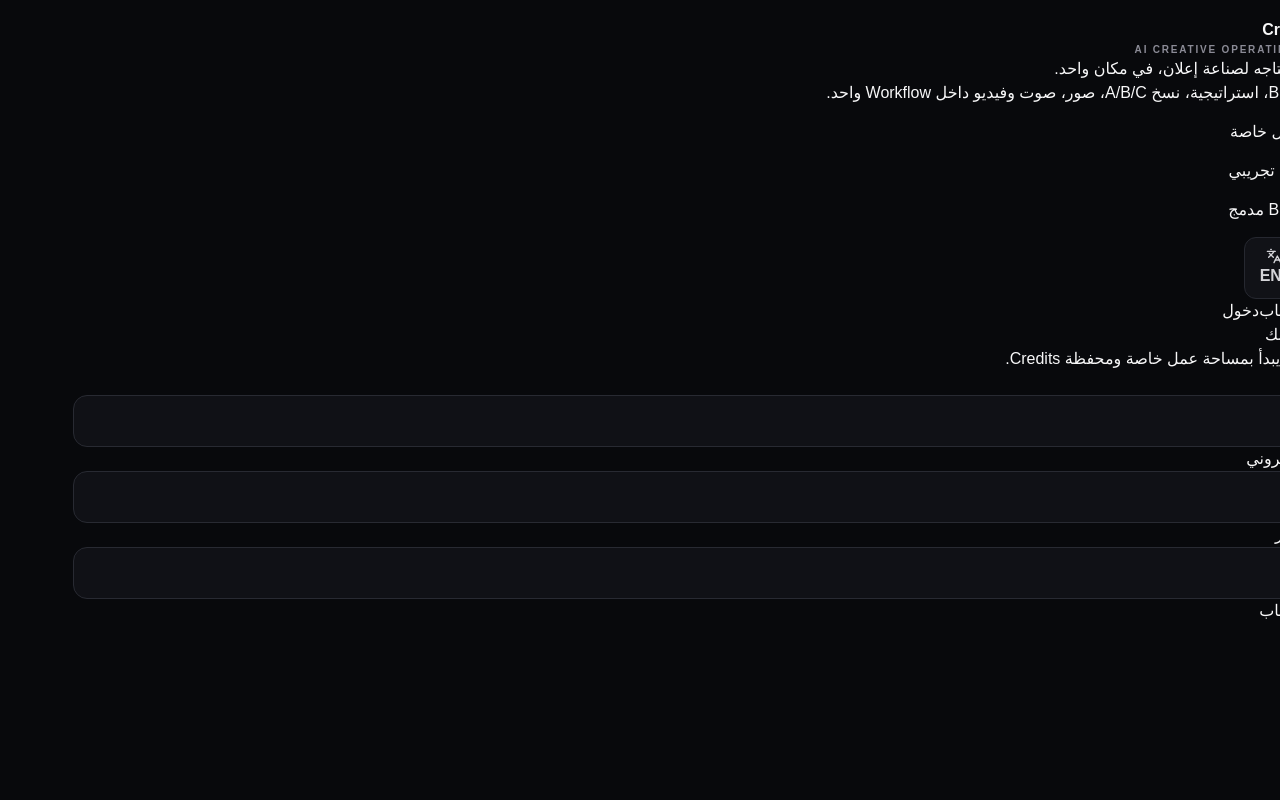
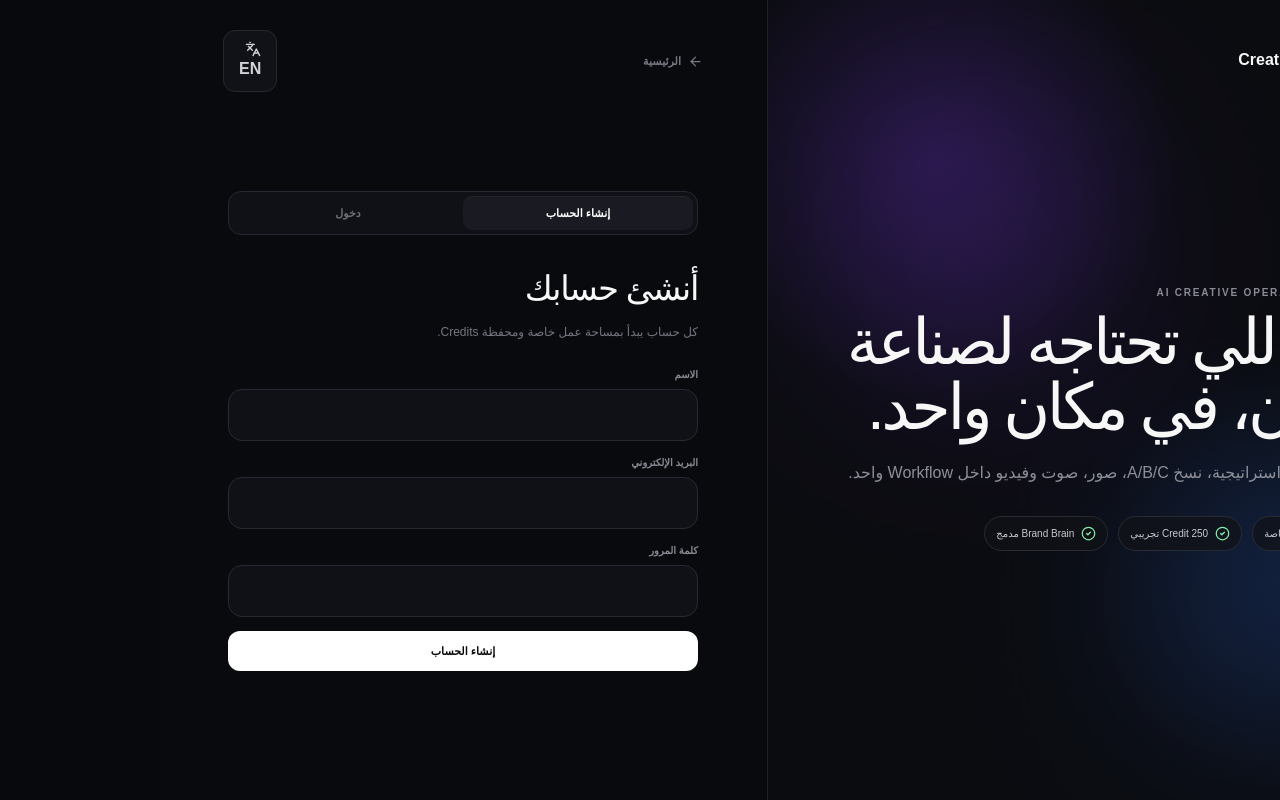
Before and after one commit to belalaamer/ai-creative-os, a Next.js app in the folder apps/web/: page /auth in a window 1280 px wide. Built offline with nearby package versions, Linux system fonts and the light colour scheme; no server answers.

Commit message:
style: polish auth onboarding and project detail

```diff
--- a/apps/web/app/globals.css
+++ b/apps/web/app/globals.css
@@ -381,3 +381,94 @@ html[dir='rtl'] .field { text-align:right; }
   .production-actions{width:100%;display:grid;grid-template-columns:1fr}
   .scene-actions{grid-template-columns:1fr}
 }
+
+
+/* Auth, onboarding and project detail */
+.auth-shell { min-height:100vh; display:grid; grid-template-columns:1.05fr .95fr; background:#090a0d; }
+.auth-story { position:relative; overflow:hidden; padding:42px clamp(28px,5vw,72px); border-inline-end:1px solid #1f2128; display:flex; flex-direction:column; justify-content:space-between; background:
+  radial-gradient(circle at 25% 20%,rgba(124,58,237,.22),transparent 30%),
+  radial-gradient(circle at 80% 72%,rgba(59,130,246,.12),transparent 28%),
+  #0b0c10; }
+.auth-brand { position:relative; z-index:2; display:inline-flex; align-items:center; gap:10px; font-weight:900; width:max-content; }
+.auth-brand > span { width:36px; height:36px; border-radius:12px; display:grid; place-items:center; background:linear-gradient(135deg,#8b5cf6,#5b7cff); }
+.auth-story-copy { position:relative; z-index:2; max-width:620px; margin:auto 0; }
+.auth-story-copy h1 { margin:10px 0 0; font-size:clamp(44px,5vw,74px); line-height:1.02; letter-spacing:-.055em; }
+.auth-story-copy p { margin:18px 0 0; color:#8d8f98; max-width:560px; font-size:16px; line-height:1.9; }
+.auth-benefits { margin-top:28px; display:flex; flex-wrap:wrap; gap:10px; }
+.auth-benefits div { display:flex; align-items:center; gap:7px; padding:9px 11px; border-radius:999px; border:1px solid #292b33; background:rgba(17,18,23,.75); color:#c9cad0; font-size:10px; }
+.auth-benefits svg { color:#86efac; }
+.auth-orb { position:absolute; border-radius:999px; filter:blur(110px); opacity:.22; pointer-events:none; }
+.auth-orb.one { width:260px; height:260px; background:#7c3aed; inset:15% auto auto 12%; }
+.auth-orb.two { width:240px; height:240px; background:#2563eb; inset:auto 8% 10% auto; }
+
+.auth-panel { padding:30px clamp(24px,5vw,70px); display:flex; flex-direction:column; }
+.auth-panel-top { display:flex; align-items:center; justify-content:space-between; }
+.auth-back { display:flex; align-items:center; gap:7px; color:#777984; font-size:11px; font-weight:700; }
+.auth-card { width:min(100%,470px); margin:auto; }
+.auth-tabs { display:grid; grid-template-columns:1fr 1fr; padding:4px; border:1px solid #252731; background:#101116; border-radius:13px; }
+.auth-tabs button { border:0; background:transparent; color:#6e7079; border-radius:9px; padding:9px 12px; font-size:11px; font-weight:900; }
+.auth-tabs button.is-active { background:#1a1b22; color:white; box-shadow:0 1px 0 rgba(255,255,255,.04) inset; }
+.auth-heading { margin-top:28px; }
+.auth-heading h2 { margin:0; font-size:34px; letter-spacing:-.04em; }
+.auth-heading p { margin:8px 0 0; color:#747680; font-size:12px; line-height:1.7; }
+.auth-form { margin-top:24px; display:grid; gap:14px; }
+.auth-form label,.onboarding-card label { display:grid; gap:7px; }
+.auth-form label > span,.onboarding-card label > span { color:#888a93; font-size:10px; font-weight:800; }
+.auth-submit { width:100%; border:0; border-radius:12px; background:white; color:#09090b; padding:12px 15px; font-weight:900; font-size:11px; }
+.auth-message { margin-top:13px; border:1px solid #292b33; border-radius:11px; background:#111217; color:#c7c8ce; padding:11px; font-size:10px; line-height:1.6; }
+
+.onboarding-shell { min-height:100vh; background:
+  radial-gradient(circle at 12% 12%,rgba(124,58,237,.13),transparent 28%),
+  #090a0d; }
+.onboarding-top { width:min(1120px,calc(100% - 40px)); margin:auto; height:82px; display:flex; align-items:center; justify-content:space-between; }
+.onboarding-layout { width:min(1120px,calc(100% - 40px)); margin:55px auto 80px; display:grid; grid-template-columns:.9fr 1.1fr; gap:70px; align-items:center; }
+.onboarding-copy h1 { margin:10px 0 0; font-size:clamp(40px,5vw,64px); letter-spacing:-.05em; line-height:1.05; }
+.onboarding-copy p { margin:16px 0 0; color:#858791; line-height:1.8; max-width:520px; }
+.onboarding-benefits { margin-top:28px; display:grid; gap:10px; }
+.onboarding-benefits > div { display:flex; align-items:flex-start; gap:10px; color:#b7b8bf; font-size:11px; line-height:1.6; }
+.onboarding-benefits svg { color:#a78bfa; flex:0 0 auto; margin-top:1px; }
+.onboarding-card { border:1px solid #292b34; border-radius:22px; background:#0f1014; padding:24px; display:grid; gap:15px; box-shadow:0 30px 90px rgba(0,0,0,.22); }
+.onboarding-step { display:flex; justify-content:space-between; align-items:center; padding-bottom:14px; border-bottom:1px solid #22242b; }
+.onboarding-step span { width:28px; height:28px; border-radius:8px; display:grid; place-items:center; background:#1c1726; color:#b9a6ff; font-size:9px; font-weight:900; }
+.onboarding-step b { color:#747680; font-size:10px; }
+
+.project-detail-head { display:flex; justify-content:space-between; gap:22px; align-items:end; }
+.project-detail-head h1 { margin:7px 0 0; font-size:clamp(34px,4vw,52px); letter-spacing:-.045em; }
+.project-detail-head p { margin:10px 0 0; color:#777984; max-width:760px; line-height:1.75; }
+.project-stat { min-width:150px; border:1px solid #292b33; border-radius:15px; background:#101116; padding:13px; display:grid; grid-template-columns:auto 1fr; align-items:center; gap:8px 10px; }
+.project-stat svg { color:#fcd34d; grid-row:1/3; }
+.project-stat span { color:#747680; font-size:9px; text-transform:uppercase; letter-spacing:.08em; }
+.project-stat strong { font-size:21px; }
+.project-section { margin-top:34px; }
+.project-detail-grid { display:grid; grid-template-columns:minmax(0,1.15fr) minmax(300px,.85fr); gap:18px; align-items:start; }
+.project-assets-grid { display:grid; grid-template-columns:repeat(2,1fr); gap:10px; }
+.project-asset-card { border:1px solid #24262e; border-radius:16px; overflow:hidden; background:#0f1014; }
+.project-asset-head { display:flex; align-items:center; gap:8px; padding:11px 12px; color:#bbbcc4; font-size:10px; }
+.project-asset-card img,.project-asset-card video { width:100%; aspect-ratio:2/3; background:#000; object-fit:cover; display:block; }
+.project-empty { min-height:120px; border:1px dashed #2a2c34; border-radius:15px; color:#62646d; display:flex; flex-direction:column; align-items:center; justify-content:center; gap:8px; font-size:10px; background:#0d0e12; }
+.generation-timeline { display:grid; gap:8px; }
+.generation-row { display:grid; grid-template-columns:auto 1fr; gap:10px; position:relative; }
+.generation-dot { width:9px; height:9px; border-radius:99px; background:#7c3aed; margin-top:15px; box-shadow:0 0 0 4px rgba(124,58,237,.09); }
+.generation-main { border:1px solid #23252d; border-radius:13px; padding:12px; background:#0f1014; }
+.generation-top { display:flex; justify-content:space-between; gap:10px; }
+.generation-top b { font-size:11px; }
+.generation-top span { display:flex; align-items:center; gap:5px; color:#666873; font-size:9px; }
+.generation-meta { margin-top:8px; display:flex; flex-wrap:wrap; gap:5px; }
+.generation-meta span { padding:4px 6px; border-radius:7px; background:#171820; color:#73757e; font-size:8px; }
+.processing-note { margin-top:9px; display:flex; align-items:center; gap:7px; border:1px solid rgba(124,58,237,.2); background:rgba(124,58,237,.08); color:#c4b5fd; border-radius:11px; padding:10px; font-size:10px; }
+
+@media(max-width:900px){
+  .auth-shell{grid-template-columns:1fr}
+  .auth-story{min-height:360px;border-inline-end:0;border-bottom:1px solid #1f2128}
+  .auth-story-copy{margin:70px 0}
+  .onboarding-layout,.project-detail-grid{grid-template-columns:1fr}
+}
+@media(max-width:640px){
+  .auth-story{padding:24px}
+  .auth-story-copy h1{font-size:42px}
+  .auth-panel{padding:20px}
+  .onboarding-top,.onboarding-layout{width:min(100% - 24px,1120px)}
+  .onboarding-layout{margin-top:28px;gap:30px}
+  .project-detail-head{align-items:flex-start;flex-direction:column}
+  .project-assets-grid{grid-template-columns:1fr}
+}
```
